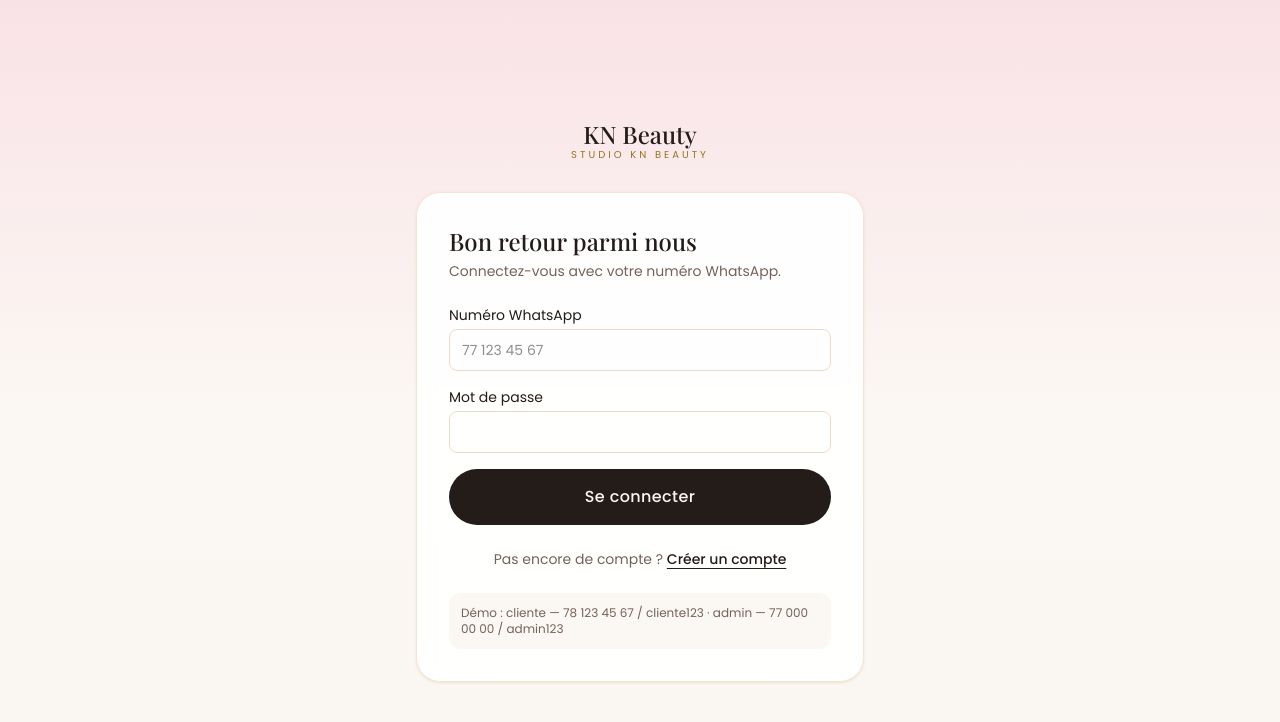
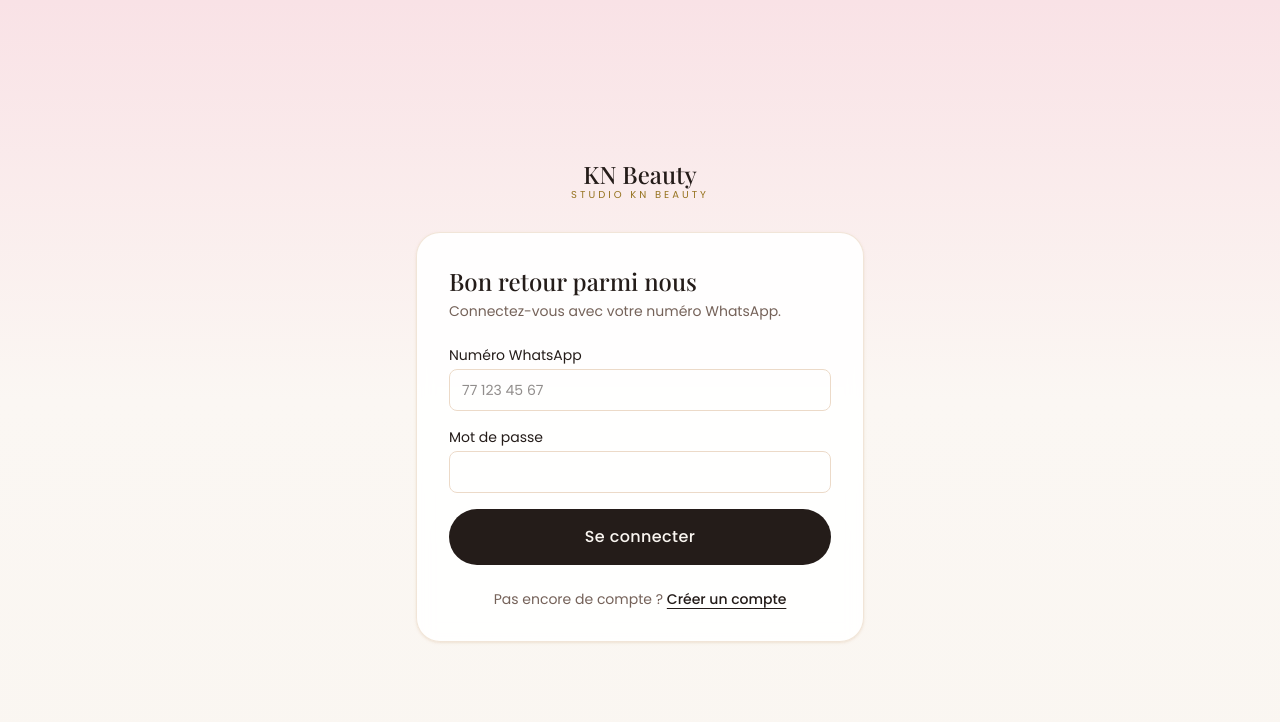
Before and after one commit to abdouazizsy/kn-beauty, a Next.js app: page /login in a window 1280 px wide. Shown: the top 722 px of the page. Built offline with nearby package versions, Linux system fonts and the light colour scheme; no server answers.

Commit message:
Remove demo login information from LoginForm component

```diff
--- a/src/components/auth/LoginForm.tsx
+++ b/src/components/auth/LoginForm.tsx
@@ -67,10 +67,6 @@
           Créer un compte
         </Link>
       </p>
-
-      <div className="mt-6 rounded-xl bg-nude-50 p-3 text-xs text-ink-500">
-        Démo : cliente — 78 123 45 67 / cliente123 · admin — 77 000 00 00 / admin123
-      </div>
     </>
   );
 }
```
